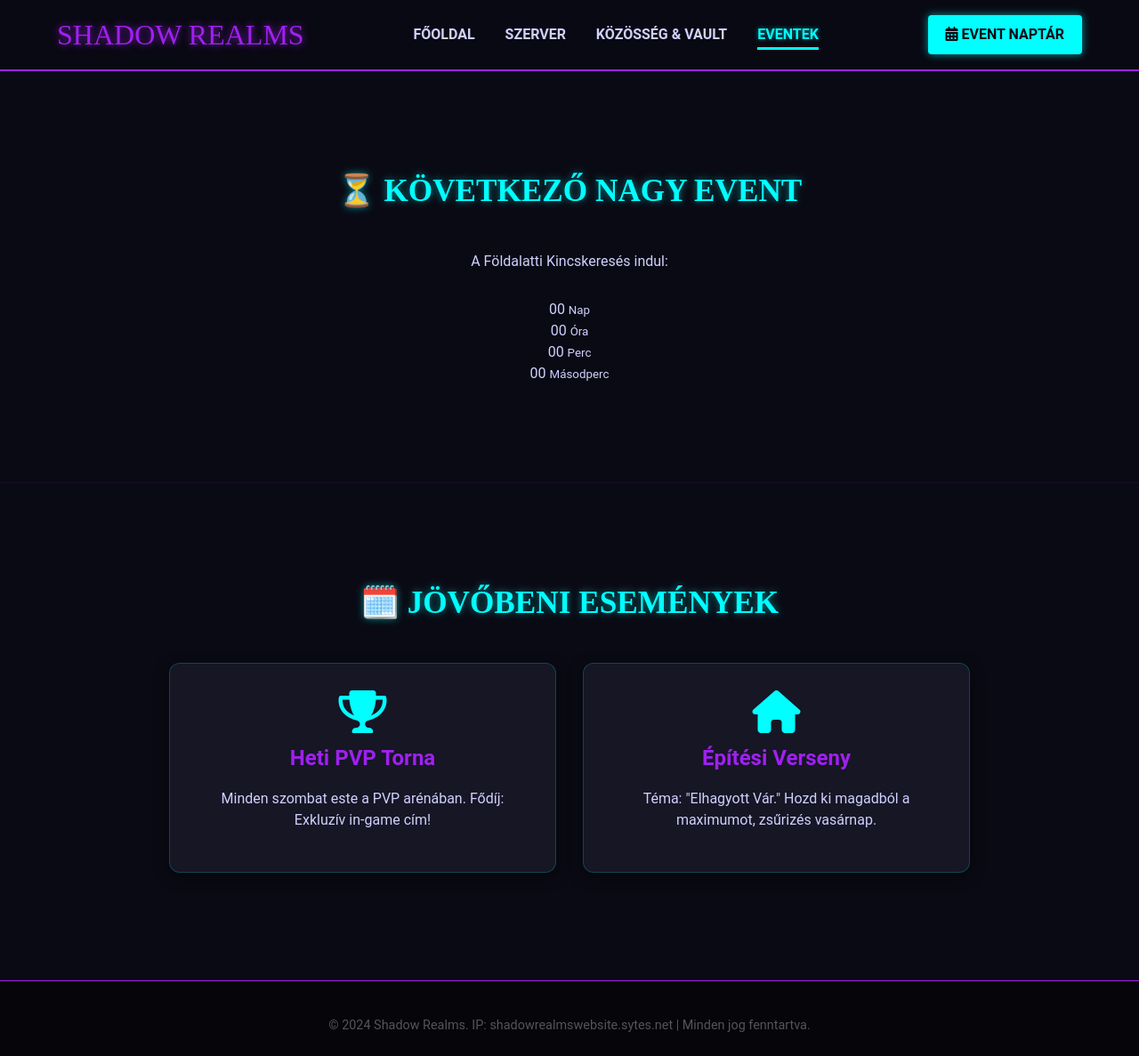
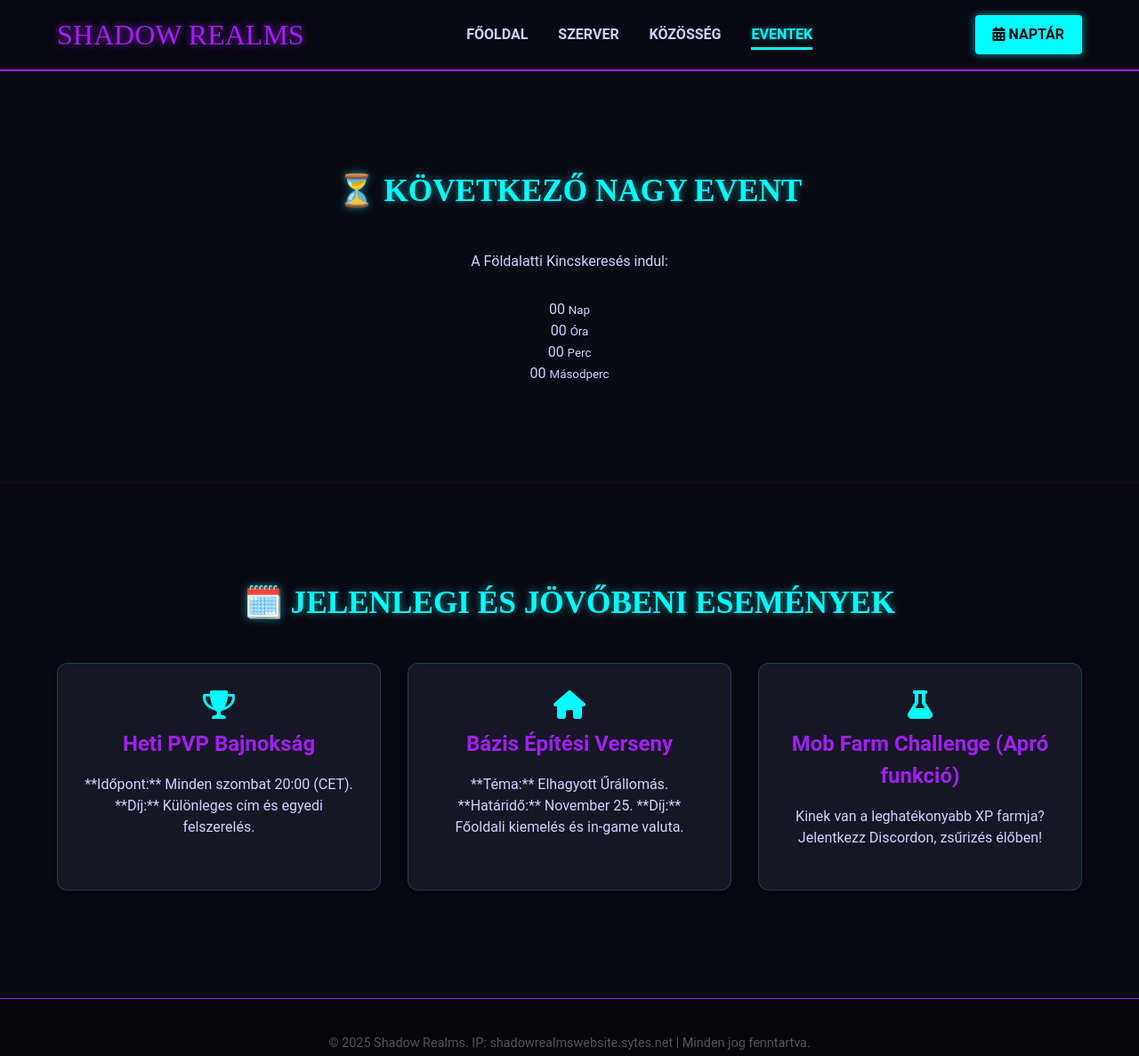
Before and after one commit to szterecdv/shadowrealms, a plain HTML site: page event.html in a window 1280 px wide. Shown: the whole page at 89% size. Drawn offline with Linux system fonts and the light colour scheme.

Commit message:
Update event.html

```diff
--- a/event.html
+++ b/event.html
@@ -3,7 +3,7 @@
 <head>
     <meta charset="UTF-8">
     <meta name="viewport" content="width=device-width, initial-scale=1.0">
-    <title>Shadow Realms ⚡ Eventek</title>
+    <title>Shadow Realms ⚡ Eventek és Visszaszámláló</title>
     <link rel="stylesheet" href="style.css">
     <link rel="stylesheet" href="https://cdnjs.cloudflare.com/ajax/libs/font-awesome/6.0.0-beta3/css/all.min.css">
 </head>
@@ -14,10 +14,10 @@
         <nav>
             <a href="index.html">FŐOLDAL</a>
             <a href="server.html">SZERVER</a>
-            <a href="community.html">KÖZÖSSÉG & VAULT</a>
+            <a href="community.html">KÖZÖSSÉG</a>
             <a href="event.html" class="active">EVENTEK</a>
         </nav>
-        <a href="server.html" class="cta-header"><i class="fas fa-calendar-alt"></i> EVENT NAPTÁR</a>
+        <a href="#" class="cta-header"><i class="fas fa-calendar-alt"></i> NAPTÁR</a>
     </header>
 
     <main>
@@ -45,22 +45,29 @@
         </section>
 
         <section>
-            <h2>🗓️ JÖVŐBENI ESEMÉNYEK</h2>
-            <div class="feature-grid" style="max-width: 900px; margin: 40px auto;">
+            <h2>🗓️ JELENLEGI ÉS JÖVŐBENI ESEMÉNYEK</h2>
+            <div class="feature-grid" style="max-width: 1200px; margin: 40px auto;">
                 <div class="feature-card">
-                    <h3><i class="fas fa-trophy"></i> Heti PVP Torna</h3>
-                    <p>Minden szombat este a PVP arénában. Fődíj: Exkluzív in-game cím!</p>
+                    <i class="fas fa-trophy"></i>
+                    <h3>Heti PVP Bajnokság</h3>
+                    <p>**Időpont:** Minden szombat 20:00 (CET). **Díj:** Különleges cím és egyedi felszerelés.</p>
                 </div>
                 <div class="feature-card">
-                    <h3><i class="fas fa-home"></i> Építési Verseny</h3>
-                    <p>Téma: "Elhagyott Vár." Hozd ki magadból a maximumot, zsűrizés vasárnap.</p>
+                    <i class="fas fa-home"></i>
+                    <h3>Bázis Építési Verseny</h3>
+                    <p>**Téma:** Elhagyott Űrállomás. **Határidő:** November 25. **Díj:** Főoldali kiemelés és in-game valuta.</p>
+                </div>
+                <div class="feature-card">
+                    <i class="fas fa-flask"></i>
+                    <h3>Mob Farm Challenge (Apró funkció)</h3>
+                    <p>Kinek van a leghatékonyabb XP farmja? Jelentkezz Discordon, zsűrizés élőben!</p>
                 </div>
             </div>
         </section>
     </main>
 
     <footer>
-        <p>&copy; 2024 Shadow Realms. IP: shadowrealmswebsite.sytes.net | Minden jog fenntartva.</p>
+        <p>&copy; 2025 Shadow Realms. IP: shadowrealmswebsite.sytes.net | Minden jog fenntartva.</p>
     </footer>
 
     <script src="script.js"></script>
```
